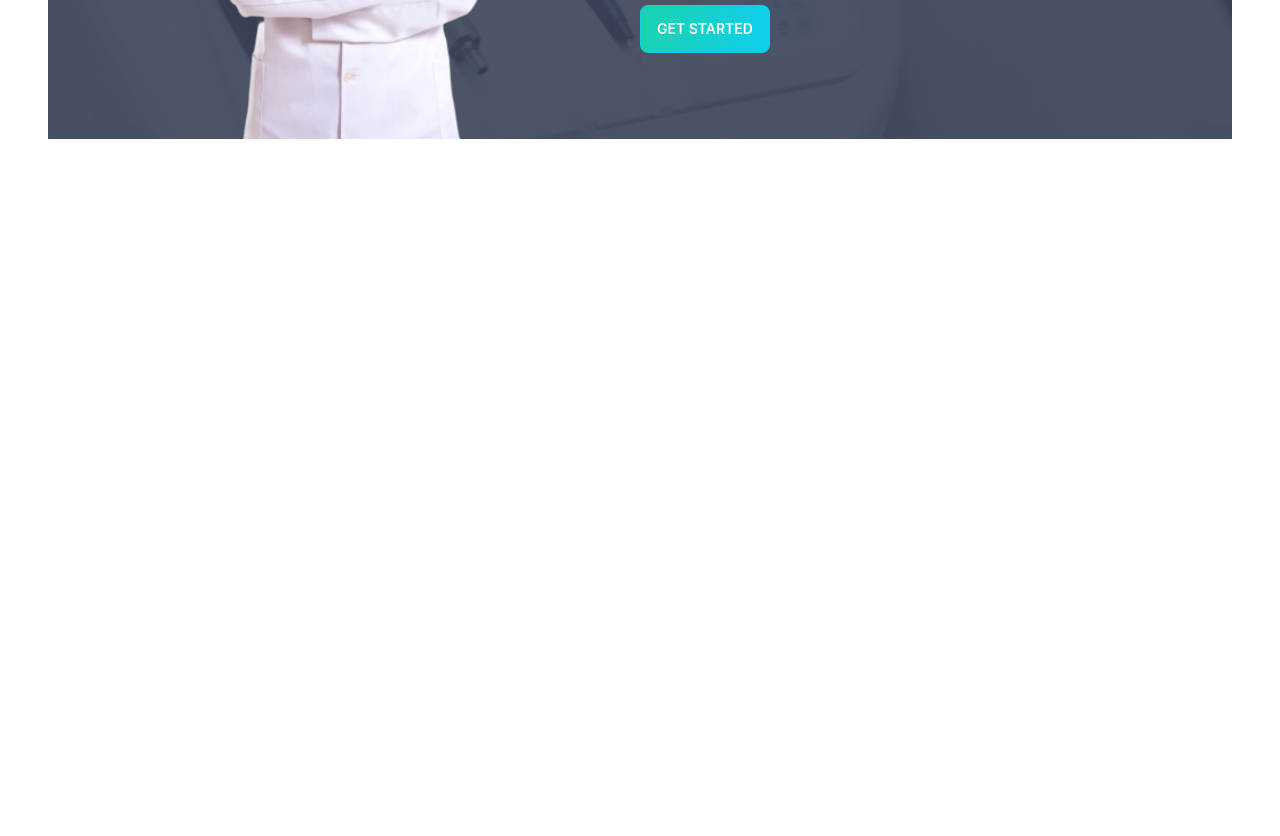
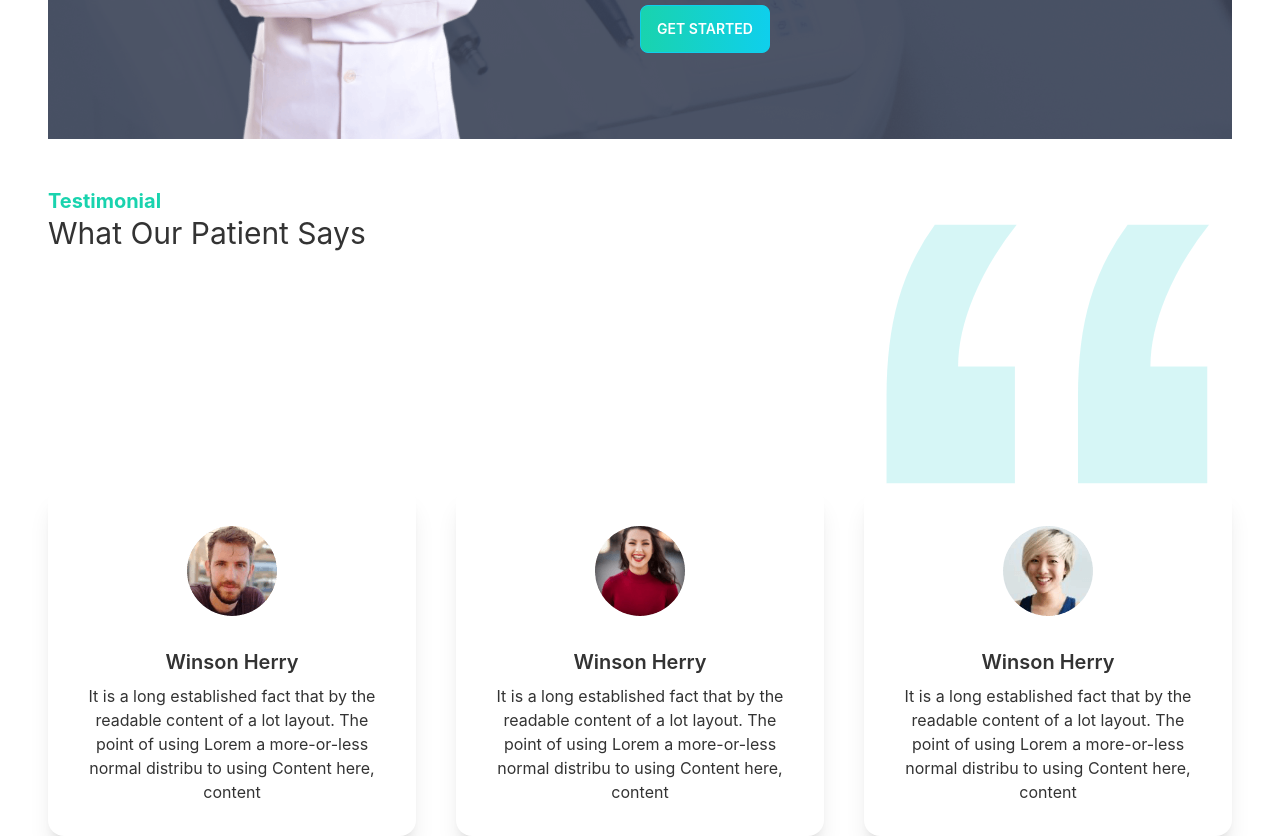
Before and after one commit to shahed5358/doctors-portal-clinet, a React (Create React App) app: page / in a window 1280 px wide. Shown: the part 2540-3376 px from the top of the page. Before the commit the page ends 2679 px from the top, so only its background shows below. Built offline with nearby package versions, Linux system fonts and the light colour scheme.

Commit message:
testimonial pages added

```diff
--- a/src/Pages/Home/Home.js
+++ b/src/Pages/Home/Home.js
@@ -2,6 +2,7 @@ import React from 'react';
 import Banner from './Banner';
 import Info from './Info';
 import MakeAppointment from './MakeAppointment';
+import Reviews from './Reviews';
 import Services from './Services';
 import Treatment from './Treatment';
 
@@ -13,6 +14,7 @@ const Home = () => {
             <Services></Services>
             <Treatment></Treatment>
             <MakeAppointment></MakeAppointment>
+            <Reviews></Reviews>
         </div>
     );
 };
--- a/src/Pages/Home/MakeAppointment.js
+++ b/src/Pages/Home/MakeAppointment.js
@@ -10,7 +10,7 @@ const MakeAppointment = () => {
                 <img className='mt-[-120px]' src={doctor} alt=""/>
             </div>
             <div className='flex-1 text-white p-5'>
-                <h3 className="text-xl text-secondary">Appointment</h3>
+                <h3 className="text-xl text-secondary font-bold">Appointment</h3>
                 <h2  className="text-3xl">Make An Appointment Today</h2>
                 <p className="py-6">It is a long established fact that a reader will be distracted by the readable content of a page when looking at its layout. The point of using Lorem Ipsumis that it has a more-or-less normal distribution of letters,as opposed to using 'Content here, content here', making it look like readable English. Many desktop publishing packages and web page</p>
                <PrimaryButton>Get Started</PrimaryButton>
--- /dev/null
+++ b/src/Pages/Home/Review.js
@@ -0,0 +1,17 @@
+import React from "react";
+
+const Review = ({review}) => {
+  return (
+    <div className="card lg:max-w-lg bg-base-100 shadow-xl">
+      <figure className="px-10 pt-10">
+        <img src={review.img} alt="Shoes" className="rounded-xl" />
+      </figure>
+      <div className="card-body items-center text-center">
+        <h2 className="card-title">{review.name}</h2>
+        <p>{review.description}</p>
+      </div>
+    </div>
+  );
+};
+
+export default Review;
--- /dev/null
+++ b/src/Pages/Home/Reviews.js
@@ -0,0 +1,49 @@
+import React from "react";
+import Review from "./Review";
+import quote from "../../assets/icons/quote.svg";
+import people1 from "../../assets/images/people1.png";
+import people2 from "../../assets/images/people2.png";
+import people3 from "../../assets/images/people3.png";
+
+const Reviews = () => {
+  const reviews = [
+    {
+      _id: 1,
+      name: "Winson Herry",
+      description: "It is a long established fact that by the readable content of a lot layout. The point of using Lorem a more-or-less normal distribu to using Content here, content",
+      img: people1,
+    },
+    {
+      _id: 2,
+      name: "Winson Herry",
+      description: "It is a long established fact that by the readable content of a lot layout. The point of using Lorem a more-or-less normal distribu to using Content here, content",
+      img: people2,
+    },
+    {
+      _id: 3,
+      name: "Winson Herry",
+      description: "It is a long established fact that by the readable content of a lot layout. The point of using Lorem a more-or-less normal distribu to using Content here, content",
+      img: people3,
+    },
+  ];
+  return (
+    <div className="pt-12">
+      <div className="flex justify-between">
+        <div>
+          <h4 className="text-xl text-secondary font-bold">Testimonial</h4>
+          <h1 className="text-3xl">What Our Patient Says</h1>
+        </div>
+        <div>
+          <img src={quote} alt="" />
+        </div>
+      </div>
+      <div className=" grid sm:grid-cols-1 md:grid-cols-2 lg:grid-cols-3 gap-10">
+        {reviews.map((review) => (
+          <Review key={review.id} review={review}></Review>
+        ))}
+      </div>
+    </div>
+  );
+};
+
+export default Reviews;
```
